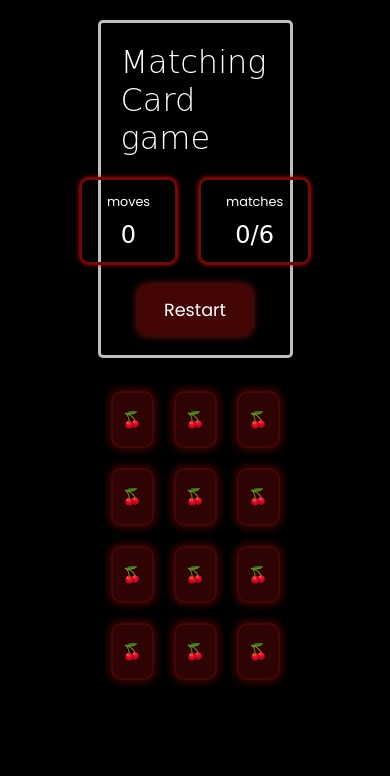
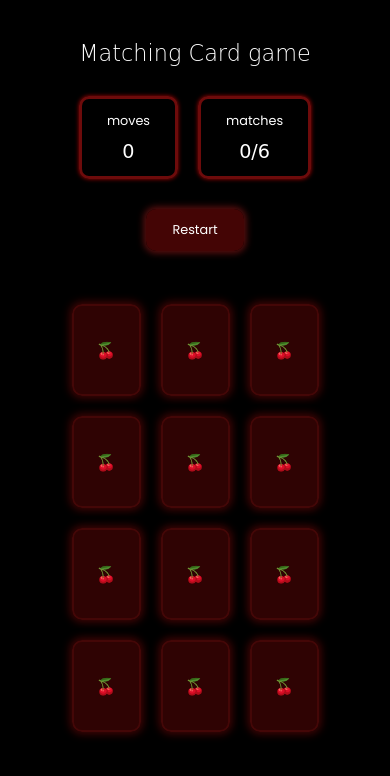
Before and after one commit to omaimaqasim/week-09-matching-card-game, a plain HTML site: page index.html in a window 390 px wide. Drawn offline with Linux system fonts and the light colour scheme; a web font is replaced by a local one.

Commit message:
complete project and add readme file

```diff
--- a/style.css
+++ b/style.css
@@ -25,6 +25,7 @@ body {
     align-items: center;
     justify-content: center;
     background-color: black;
+
 }
 
 
@@ -32,14 +33,14 @@ body {
    Tracking Container
 ================================ */
 .track_container {
-    border: solid rgba(241, 239, 239, 0.793);
     border-radius: 5px;
     padding: 20px;
-    width: 50vw;
+   width: 100vw;
     display: flex;
     align-items: center;
     justify-content: center;
     flex-direction: column;
+    gap: 15px;
     margin: 20px;
 }
 
@@ -53,7 +54,7 @@ body {
    Styling Tracking
 ================================ */
 .tracking {
-    padding: 20px;
+    padding: 15px;
     display: flex;
     flex-direction: row;
     gap: 20px;
@@ -202,6 +203,7 @@ body {
     .game_container {
         display: grid;
         grid-template-columns: repeat(4, 1fr);
+        width: 70%;
 
     }
 
@@ -217,5 +219,14 @@ body {
         margin: 0;
 
     }
+    .restart{
+        font-size: 0.8rem;
+    }
+    .track_container>h1{
+        font-size: 1.4em;
+    }
+    .tracking p{
+        font-size: 1.2rem;
+    }
 
 }
```
Also changed, not shown: 1 other file.
